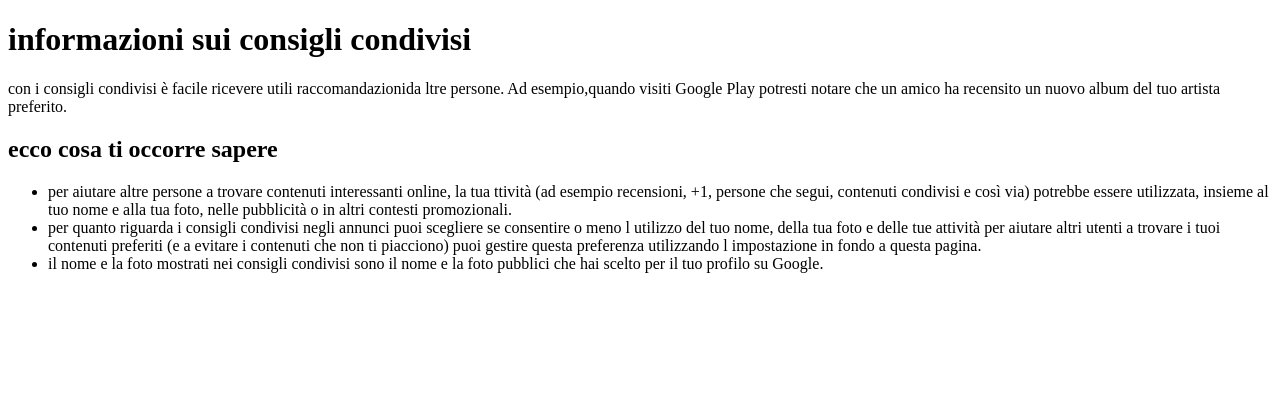
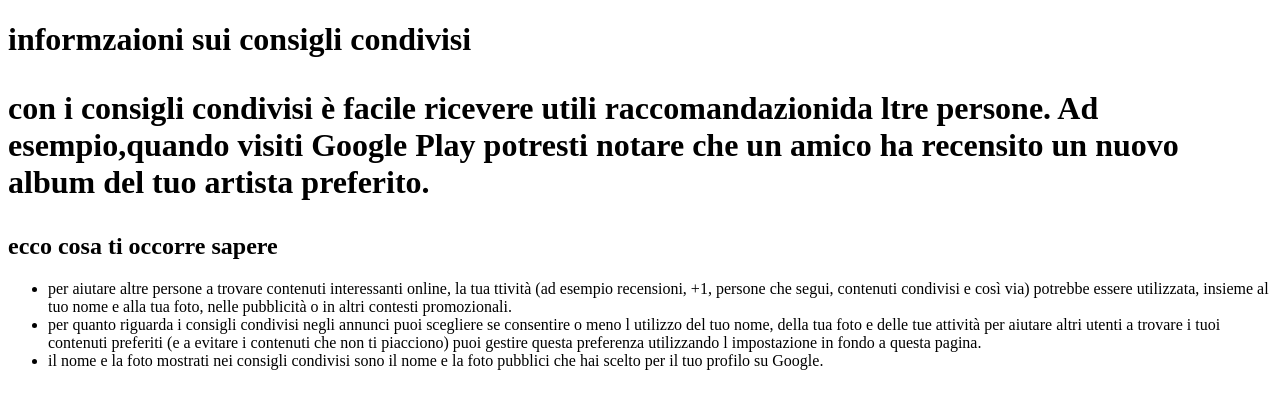
Before and after one commit to ele141082/first-htmlpage1, a plain HTML site: page index.html in a window 1280 px wide. Drawn offline with Linux system fonts and the light colour scheme.

Commit message:
feat: added b

```diff
--- a/index.html
+++ b/index.html
@@ -6,7 +6,7 @@
     <title>first- htmlpage1</title>
 </head>
 <body>
-    <h1>informazioni sui consigli condivisi</h1>
+    <h1><b>informzaioni sui consigli condivisi</b><h1>
     <p>con i consigli condivisi è facile ricevere utili raccomandazionida ltre persone. Ad esempio,quando visiti Google Play potresti notare che un amico ha recensito un nuovo album del tuo artista preferito.</p>
     <h2>ecco cosa ti occorre sapere</h2>
     <ul>
```
